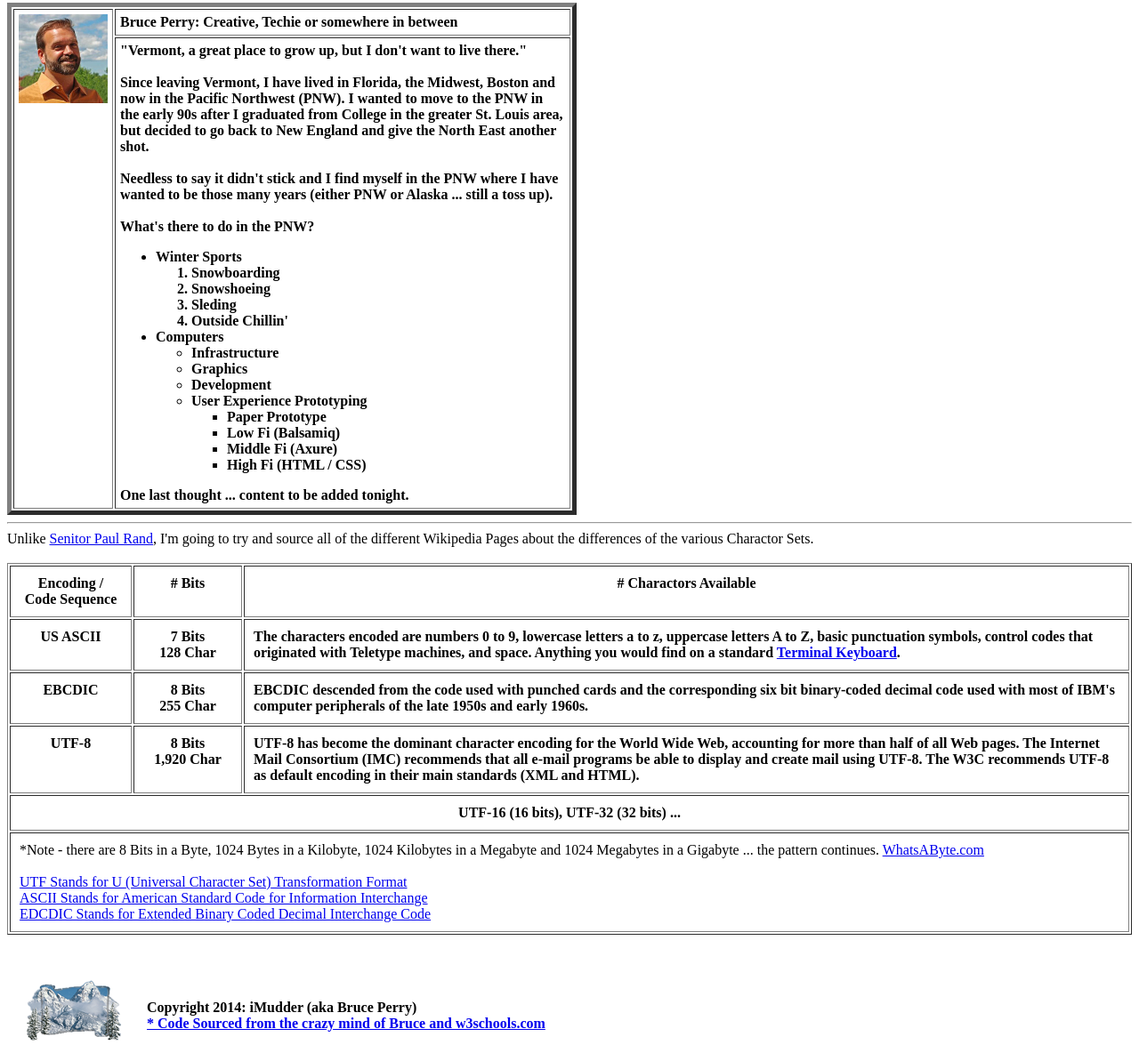
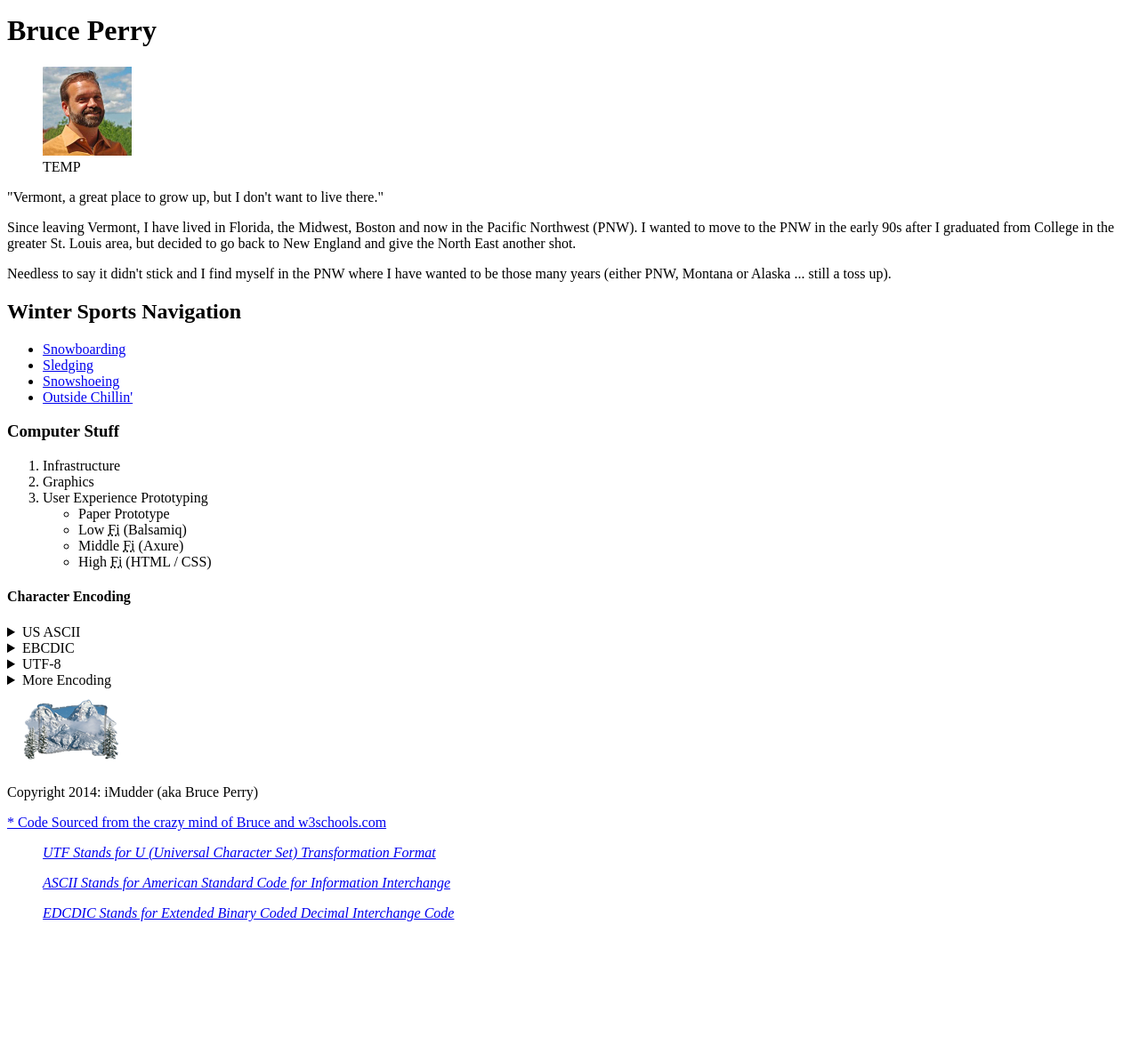
Before and after one commit to iMudder/SemanticTags, a plain HTML site: page index.html in a window 1280 px wide. Shown: the part 5-1198 px from the top of the page at 89% size. After the commit the page ends 1057 px from the top, so only its background shows below. Drawn offline with Linux system fonts and the light colour scheme.

Commit message:
Post Graded Update

```diff
--- a/index.html
+++ b/index.html
@@ -16,184 +16,91 @@ First Week Class Assigmnet Semantic Tags:
 - Use any you like, but they must be used properly
 - Push your repository up to Github, and submit the URL of the repository
 
-Tags use in this document:
-
-Tag            Description
-<html>         Beginning and End of the HTML Page
-<head>         Area containing metadata about the HTML Page
-<title>        What is represented in the Tab of a Web Browser
-<link>         Declair a Link (in my case a Favicon)
-<article>      Defines an article
-<section>      Defines a section in a document
-<table>        The container of a Table
-<tr>           Represents a row of cells in a table
-<th>           Represents a header cell in a table
-<td>           Represents a data cell in a table
-<ul>           Unordered (non-sequencial) List
-<ol>           Ordered (sequencial) List
-<li>           List Element
-<a>            A link
-<img>          Source location and parameters for a placed image
-<br>           A Line Break
-<hr>           A Horizonal Rule / Line Break
-<strong>       Defines an area containing Bold Text
-<footer>       Defines a footer for a document or section
-
-Example of Semantic Tags, source http://www.w3schools.com/html/html5_semantic_elements.asp
-
-Tag            Description
-<article>      Defines an article
-<aside>        Defines content aside from the page content
-<details>      Defines additional details that the user can view or hide
-<figcaption>   Defines a caption for a <figure> element
-<figure>       Specifies self-contained content, like illustrations, diagrams, photos, code listings, etc.
-<footer>	   Defines a footer for a document or section
-<header>	   Specifies a header for a document or section
-<main>	       Specifies the main content of a document
-<mark>	       Defines marked/highlighted text
-<nav>	       Defines navigation links
-<section>	   Defines a section in a document
-<summary>	   Defines a visible heading for a <details> element
-<time>	       Defines a date/time
-
-Additional Tags (HTML Tags and HTML 5 Alternatives), source http://www.w3schools.com/tags/default.asp
+Tags use in this document: html, head, meta, link, body, main, h1, figure, figcaption, article, p, section, h2, ul, li, a href, ul, ol, nav, h3, aside, h4, details, summary, footer, img, cite, blockquote
 
 -->
 
 <body>
-    <article> <!-- Article about Whois Bruce -->
 
-        <table border="5" cellpadding="5">
-            <tr>
-                <th rowspan="2" valign="top">
+  <main>
+
+    <h1>Bruce Perry</h1>
+
+    <figure>
       <img src="images/Bruce.jpg" alt="Bruce Perry @ 50th Anniversary" width="100">
-                </th>
-                <th valign="top" align="left" width="500">
-                    <strong>Bruce Perry:</strong>
-                    Creative, Techie or somewhere in between
-                </th>
-            </tr>
-            <tr>
-                <th valign="top" align="left" width="450">
-"Vermont, a great place to grow up, but I don't want to live there."<br><br>
+      <figcaption>TEMP</figcaption>
+    </figure>
 
-Since leaving Vermont, I have lived in Florida, the Midwest, Boston and now in the Pacific Northwest (PNW). I wanted to move to the PNW in the early 90s after I graduated from College in the greater St. Louis area, but decided to go back to New England and give the North East another shot.<br><br>
+    <article>
+      <p>"Vermont, a great place to grow up, but I don't want to live there."</p>
+      <p>Since leaving Vermont, I have lived in Florida, the Midwest, Boston and now in the Pacific Northwest (PNW). I wanted to move to the PNW in the early 90s after I graduated from College in the greater St. Louis area, but decided to go back to New England and give the North East another shot.</p>
+      <p>Needless to say it didn't stick and I find myself in the PNW where I have wanted to be those many years (either PNW, Montana or Alaska ... still a toss up).</p>
+    </article>
 
-Needless to say it didn't stick and I find myself in the PNW where I have wanted to be those many years (either PNW or Alaska ... still a toss up).<br><br>
-
-What's there to do in the PNW?<br>
-
+    <section>
+      <h2>Winter Sports Navigation</h2>
+      <nav>
         <ul>
-                        <li>Winter Sports</li>
+          <li><a href="http://4.bp.blogspot.com/_gfXupHOEhH0/TKJYOHDKxJI/AAAAAAAASJ8/2e0TFuZuFoQ/s1600/snowboarding-wallpaper-9.jpg" target="_blank">Snowboarding</a></li>
+          <li><a href="http://www.chaletaustria.co.uk/cmsUploads/activity/images/01.%20SledgingAustrianAlps.jpg" target="_blank">Sledging</a></li>
+          <li><a href="http://1.bp.blogspot.com/_ajoZPn2ETc4/TSJV-wyVETI/AAAAAAAACjo/kh_mccVXF_0/s1600/Snowshoeing.jpg" target="_blank">Snowshoeing</a></li>
+          <li><a href="https://c1.staticflickr.com/9/8308/7786268936_cf562da249_z.jpg" target="_blank">Outside Chillin'</a></li>
+        </ul>
+      </nav>
+      <h3>Computer Stuff</h3>
       <ol>
-                            <li>Snowboarding</li>
-                            <li>Snowshoeing</li>
-                            <li>Sleding</li>
-                            <li>Outside Chillin'</li>
-                        </ol>
-                        <li>Computers</li>
-                        <ul>
         <li>Infrastructure</li>
         <li>Graphics</li>
-                            <li>Development</li>
         <li>User Experience Prototyping</li>
         <ul>
           <li>Paper Prototype</li>
-                                <li>Low Fi (Balsamiq)</li>
-                                <li>Middle Fi (Axure)</li>
-                                <li>High Fi (HTML / CSS)</li>
+          <li>Low <abbr title="fidelity">Fi</abbr> (Balsamiq)</li>
+          <li>Middle <abbr title="fidelity">Fi</abbr> (Axure)</li>
+          <li>High <abbr title="fidelity">Fi</abbr> (HTML / CSS)</li>
         </ul>
-                        </ul>
-                    </ul>
+      </ol>
+    </section>
 
-One last thought ... content to be added tonight.<br>
+  </main>
 
-                </th>
-            </tr>
-        </table>
+  <aside>
 
-    </article>
-    <hr>
+    <h4>Character Encoding</h4>
 
-    <section> <!-- Extended ASCII Charactors -->
+    <details>
+      <summary>US ASCII</summary>
+      <p>7 Bits/128 Char</p>
+      <p>The characters encoded are numbers 0 to 9, lowercase letters a to z, uppercase letters A to Z, basic punctuation symbols, control codes that originated with Teletype machines, and space.  Anything you would find on a standard <a href="http://upload.wikimedia.org/wikipedia/commons/9/99/DEC_VT100_terminal.jpg" target="_blank">Terminal Keyboard</a>.</p>
+    </details>
+    <details>
+      <summary>EBCDIC</summary>
+      <p>8 Bits/255 Char</p>
+      <p>EBCDIC descended from the code used with punched cards and the corresponding six bit binary-coded decimal code used with most of IBM's computer peripherals of the late 1950s and early 1960s.</p>
+    </details>
+    <details>
+      <summary>UTF-8</summary>
+      <p>8 Bits/1,920 Char</p>
+      <p>UTF-8 has become the dominant character encoding for the World Wide Web, accounting for more than half of all Web pages. The Internet Mail Consortium (IMC) recommends that all e-mail programs be able to display and create mail using UTF-8. The W3C recommends UTF-8 as default encoding in their main standards (XML and HTML).</p>
+    </details>
+    <details>
+      <summary>More Encoding</summary>
+      <p>UTF-16 | 16 Bits/1,112,064 Char</p>
+      <p>UTF-32 | 32 Bits/A Ba-Gillion Char</p>
+    </details>
 
-Unlike <a href="http://www.huffingtonpost.com/2013/11/06/rand-paul-plagiarism_n_4226249.html" target="_blank">Senitor Paul Rand</a>, I'm going to try and source all of the different Wikipedia Pages about the differences of the various Charactor Sets.<br><br>
-
-        <table border=1 cellpadding="10">
-            <tr>
-                <th width="115" valign="top">
-                    Encoding /<br>Code Sequence
-                </th>
-                <th width="100" valign="top">
-                    # Bits
-                </th>
-                <th valign="top">
-                    # Charactors Available
-                </th>
-            </tr>
-            <tr>
-                <th valign="top">
-                    US ASCII
-                </th>
-                <th valign="top">
-                    7 Bits<br>128 Char
-                </th>
-                <th align="left" valign="top">
-The characters encoded are numbers 0 to 9, lowercase letters a to z, uppercase letters A to Z, basic punctuation symbols, control codes that originated with Teletype machines, and space.  Anything you would find on a standard <a href="http://upload.wikimedia.org/wikipedia/commons/9/99/DEC_VT100_terminal.jpg" target="_blank">Terminal Keyboard</a>.
-                </th>
-            </tr>
-            <tr>
-                <th valign="top">
-                    EBCDIC
-                </th>
-                <th valign="top">
-                    8 Bits<br>255 Char
-                </th>
-                 <th align="left" valign="top">
-EBCDIC descended from the code used with punched cards and the corresponding six bit binary-coded decimal code used with most of IBM's computer peripherals of the late 1950s and early 1960s.
-                </th>
-           </tr>
-            <tr>
-                <th valign="top">
-                    UTF-8
-                </th>
-                <th valign="top">
-                    8 Bits<br>1,920 Char
-                </th>
-                <th align="left" valign="top">
-UTF-8 has become the dominant character encoding for the World Wide Web, accounting for more than half of all Web pages. The Internet Mail Consortium (IMC) recommends that all e-mail programs be able to display and create mail using UTF-8. The W3C recommends UTF-8 as default encoding in their main standards (XML and HTML).
-                </th>
-            </tr>
-            <tr>
-                <th colspan="3" valign="top">
-                    UTF-16 (16 bits), UTF-32 (32 bits) ...
-                </th>
-            </tr>
-            <tr>
-                <td colspan="3">*Note - there are 8 Bits in a Byte, 1024 Bytes in a Kilobyte, 1024 Kilobytes in a Megabyte and 1024 Megabytes in a Gigabyte ... the pattern continues. <a href="http://www.whatsabyte.com/P1/byteconverter.htm" target="_blank">WhatsAByte.com</a><br><br>
-<a href="http://www.unicode.org/versions/Unicode6.0.0/" target="_blank">UTF Stands for U (Universal Character Set) Transformation Format</a><br>
-<a href="http://en.wikipedia.org/wiki/ASCII#cite_note-1" target="_blank">ASCII Stands for American Standard Code for Information Interchange</a><br>
-<a href="http://en.wikipedia.org/wiki/EBCDIC" target="_blank">EDCDIC Stands for Extended Binary Coded Decimal Interchange Code</a>
-                </td>
-            </tr>
-        </table>
-        <br><br>
-
-    </section> <!-- Source Wikipedia: http://en.wikipedia.org/wiki/Character_encoding -->
+  </aside>
 
   <footer>
-        <table>
-            <th>
       <img src="images/Feature-Icon-Teton.png" alt="Montana Getaway">
-            </th>
-            <th align="left" valign="top">
-                <p>
-                    <br>Copyright 2014: iMudder (aka Bruce Perry)<br>
-                    <a href="http://www.w3schools.com/html/">* Code Sourced from the crazy mind of Bruce and  w3schools.com</a>
-
-                </p>
-            </th>
-        </table>
+      <p>Copyright 2014: iMudder (aka Bruce Perry)</p>
+      <p><a href="http://www.w3schools.com/html/">* Code Sourced from the crazy mind of Bruce and  w3schools.com</a></p>
+    <cite>
+      <blockquote>
+        <p><a href="http://www.unicode.org/versions/Unicode6.0.0/" target="_blank">UTF Stands for U (Universal Character Set) Transformation Format</a></p>
+        <p><a href="http://en.wikipedia.org/wiki/ASCII#cite_note-1" target="_blank">ASCII Stands for American Standard Code for Information Interchange</a></p>
+        <p><a href="http://en.wikipedia.org/wiki/EBCDIC" target="_blank">EDCDIC Stands for Extended Binary Coded Decimal Interchange Code</a></p>
+      </blockquote>
+    </cite>
 
   </footer>
 </body>
```
Lines whose indentation alone changed are shown as unchanged.
